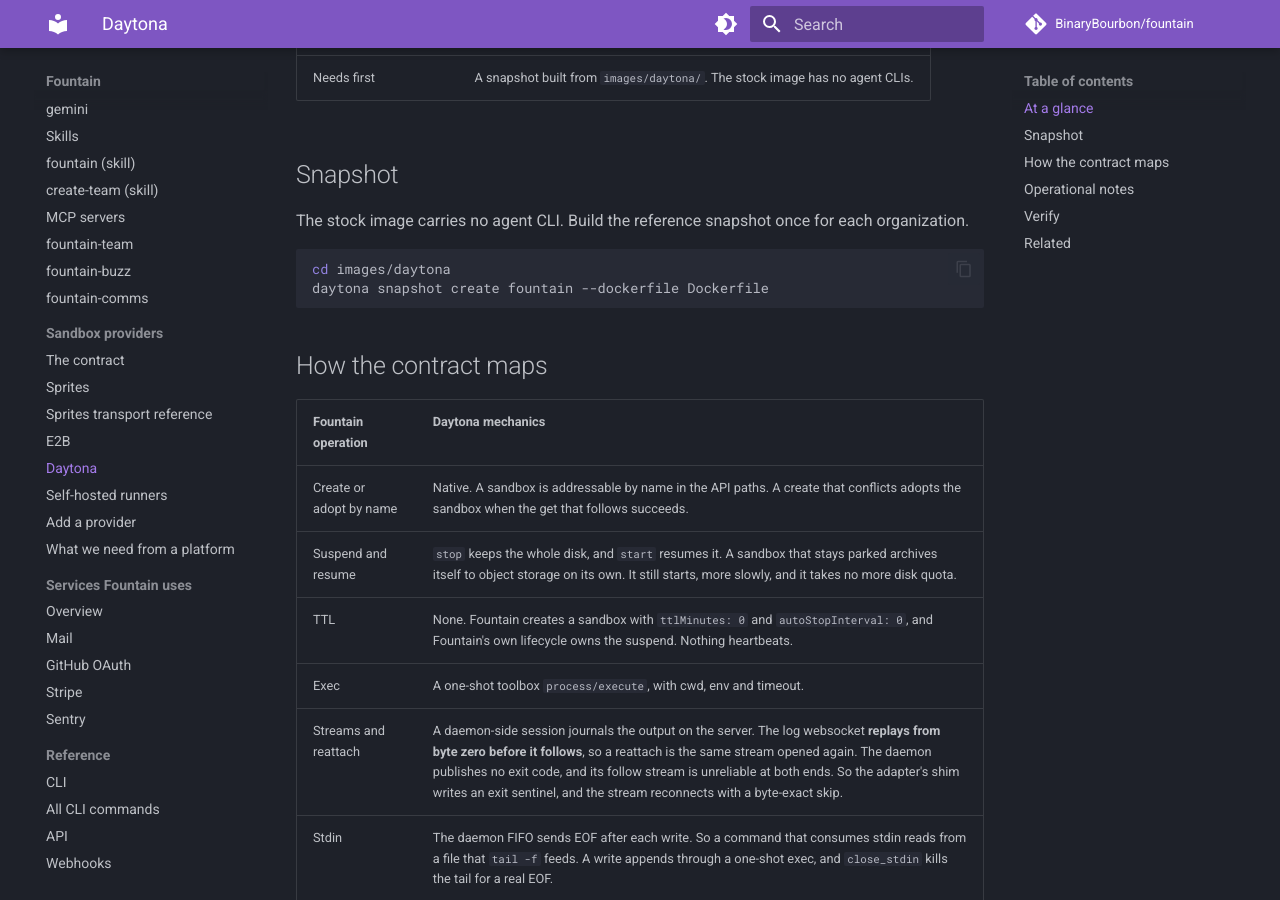
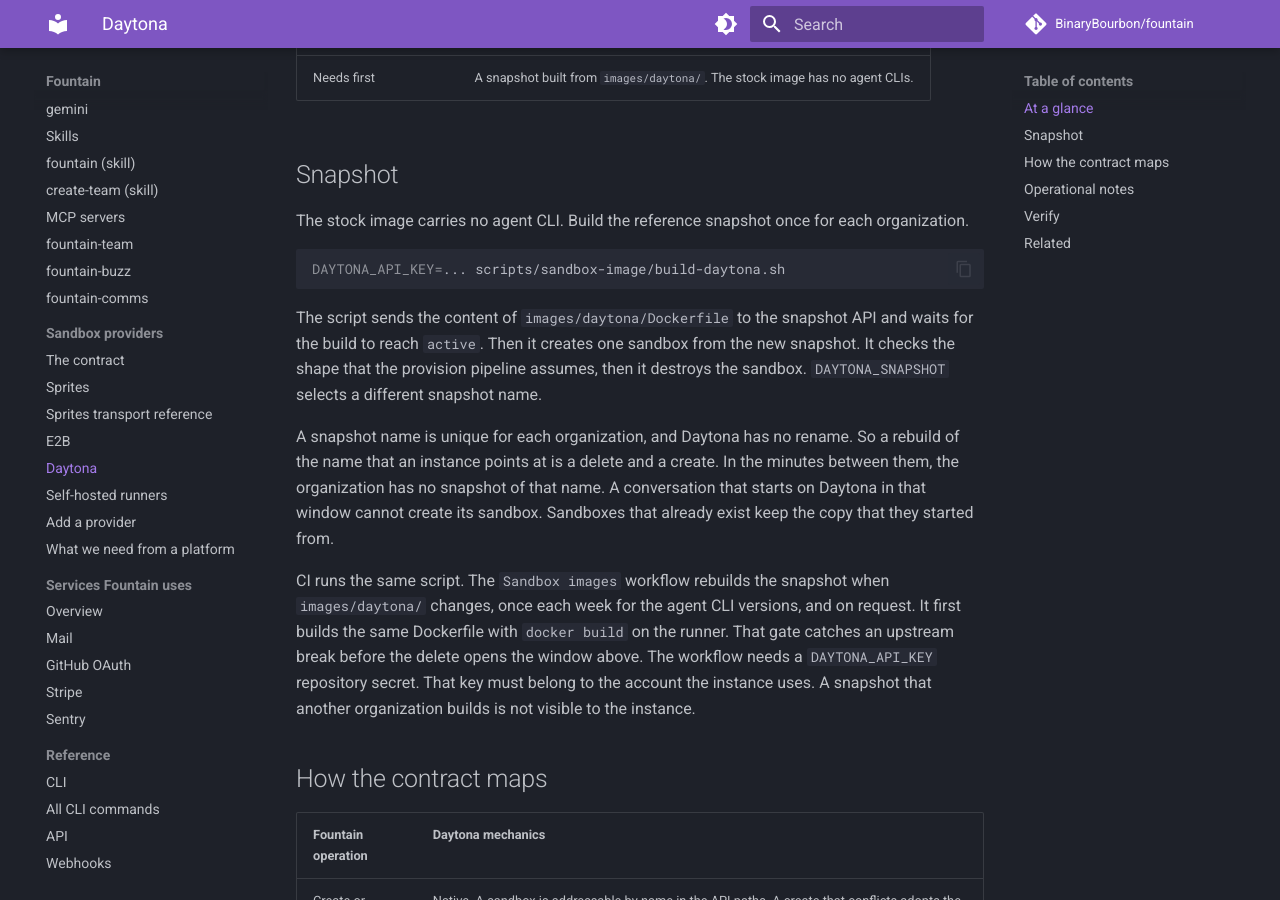
Before and after one commit to BinaryBourbon/fountain, an MkDocs documentation site: the page built from docs/integrations/daytona.md, in a window 1280 px wide and 900 px high, scrolled down 771 px. Built offline with MkDocs 1.6.1 and Material for MkDocs 9.7.7, drawn with Linux system fonts in a browser that asks for light colours; comment, search, counter and statistics services are not loaded.

Commit message:
ci: rebuild the E2B template and Daytona snapshot, and smoke what comes out (#692)
Both images were hand-built on 2026-08-14 and never rebuilt since. Nothing
watched images/ and nothing refreshed the four agent CLIs baked into them,
which is the half that rots: prod pins E2B_TEMPLATE=fountain and
DAYTONA_SNAPSHOT=fountain, so a conversation on either provider has been
running whatever claude, codex, gemini and opencode were that afternoon.

The `Sandbox images` workflow rebuilds both on a push to main touching
images/, once a week for the CLI versions, and on dispatch one provider at a
time. A missing provider key fails the job rather than skipping it — a green
run that rebuilt nothing is the failure this is meant to end.

Each rebuild is smoked in a real sandbox. scripts/sandbox-image/smoke.sh is
one file that both build scripts ship in-guest over base64, so every provider
is held to the same contract, and it performs the global npm install rather
than reading the prefix setting: #691's signature was exit 243 with no output
while `npm config get prefix` looked right. Verified against both images
locally, including that deleting the prefix config reproduces the 243 and the
smoke catches it.

The Daytona job carries a cost worth knowing about. Snapshot names are unique
per org and there is no rename, so refreshing the name prod pins means
deleting it and creating it again, and in between the org has no `fountain`
snapshot. That is why every run builds the same Dockerfiles with `docker
build` on the runner first and smokes those too — an upstream apt or npm break
is found before the delete, not inside the window. That gate is also the whole
of what a pull request runs, since it needs no provider account.

Secrets E2B_API_KEY and DAYTONA_API_KEY are not configured yet; both jobs fail
with an explicit message until they are, and they must be the same accounts
prod uses.

Co-Authored-By: Claude Opus 5 <noreply@anthropic.com>

````diff
--- a/docs/integrations/daytona.md
+++ b/docs/integrations/daytona.md
@@ -33,9 +33,28 @@ The stock image carries no agent CLI. Build the reference snapshot once for
 each organization.
 
 ```bash
-cd images/daytona
-daytona snapshot create fountain --dockerfile Dockerfile
+DAYTONA_API_KEY=... scripts/sandbox-image/build-daytona.sh
 ```
+
+The script sends the content of `images/daytona/Dockerfile` to the snapshot
+API and waits for the build to reach `active`. Then it creates one sandbox
+from the new snapshot. It checks the shape that the provision pipeline
+assumes, then it destroys the sandbox. `DAYTONA_SNAPSHOT` selects a different
+snapshot name.
+
+A snapshot name is unique for each organization, and Daytona has no rename. So
+a rebuild of the name that an instance points at is a delete and a create. In
+the minutes between them, the organization has no snapshot of that name. A
+conversation that starts on Daytona in that window cannot create its sandbox.
+Sandboxes that already exist keep the copy that they started from.
+
+CI runs the same script. The `Sandbox images` workflow rebuilds the snapshot
+when `images/daytona/` changes, once each week for the agent CLI versions, and
+on request. It first builds the same Dockerfile with `docker build` on the
+runner. That gate catches an upstream break before the delete opens the window
+above. The workflow needs a `DAYTONA_API_KEY` repository secret. That key must
+belong to the account the instance uses. A snapshot that another organization
+builds is not visible to the instance.
 
 ## How the contract maps
 
````
Also changed, not shown: CHANGELOG.md (+18 -0 lines), docs/integrations/adding-a-sandbox-provider.md (+14 -2 lines), docs/integrations/e2b.md (+17 -3 lines), 6 other files.
